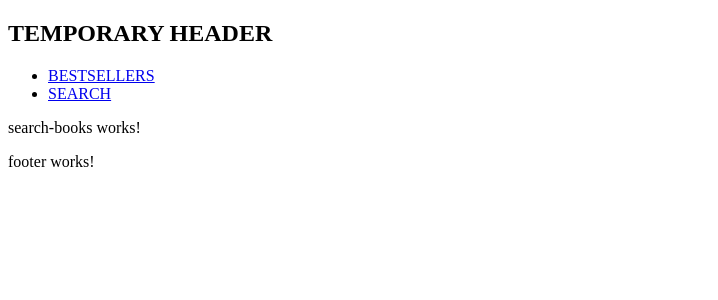
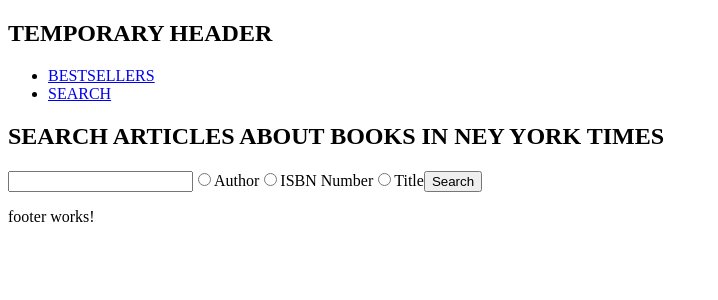
Before and after one commit to OskarPrzydatek/NYTBooks, an Angular app: page /search in a window 1280 px wide. Shown: the top 300 px of the page, without its empty margins (0-718 px from the left). Built offline with nearby package versions, Linux system fonts and the light colour scheme.

Commit message:
search api connection done

```diff
--- a/src/app/app.module.ts
+++ b/src/app/app.module.ts
@@ -8,6 +8,7 @@
 import { SearchBooksComponent } from './components/search-books/search-books.component';
 import { NavBarComponent } from './components/nav-bar/nav-bar.component';
 import { FooterComponent } from './components/footer/footer.component';
+import { ReactiveFormsModule } from '@angular/forms';
 
 @NgModule({
   declarations: [
@@ -20,7 +21,8 @@
   imports: [
     BrowserModule,
     HttpClientModule,
-    AppRoutingModule
+    AppRoutingModule,
+    ReactiveFormsModule
   ],
   providers: [],
   bootstrap: [AppComponent]
--- a/src/app/components/bestsellers-list/bestsellers-list.component.html
+++ b/src/app/components/bestsellers-list/bestsellers-list.component.html
@@ -1,11 +1,9 @@
-<section>
 <article>
   <ul>
-      <li *ngFor="let book of books">
+    <li *ngFor="let book of bestsellers">
       <h1>{{book.title}}</h1>
       <p>{{book.description}}</p>
       <div class="temporary-image" [ngStyle]="{'background-image': 'url(' + book.book_image + ')'}"></div>
     </li>
   </ul>
 </article>
-</section>
--- a/src/app/components/bestsellers-list/bestsellers-list.component.ts
+++ b/src/app/components/bestsellers-list/bestsellers-list.component.ts
@@ -7,7 +7,7 @@
   styleUrls: ['./bestsellers-list.component.css']
 })
 export class BestsellersListComponent implements OnInit {
-  books: any[];
+  bestsellers: any[];
 
   constructor(private bestsellersList: BestsellersListService) { }
 
@@ -17,6 +17,6 @@
 
   getList(): void {
     this.bestsellersList.getList()
-      .subscribe(list => (this.books = list.results.books));
+      .subscribe(list => (this.bestsellers = list.results.books));
   }
 }
--- a/src/app/components/search-books/search-books.component.html
+++ b/src/app/components/search-books/search-books.component.html
@@ -1 +1,41 @@
-<p>search-books works!</p>
+<article>
+
+  <header>
+    <h1>SEARCH ARTICLES ABOUT BOOKS IN NEY YORK TIMES</h1>
+  </header>
+
+  <form [formGroup]="searchForm" (ngSubmit)="onSubmit(searchForm.value)">
+    <!-- target.value -->
+    <label>
+      <input formControlName="searchValue" type="text" maxlength="20" />
+    </label>
+    <!-- target.type -->
+    <input formControlName="searchTarget" type="radio" id="author" name="searchTarget" value="author">
+    <label for="author">Author</label>
+
+    <input formControlName="searchTarget" type="radio" id="isbn" name="searchTarget" value="isbn" >
+    <label for="isbn">ISBN Number</label>
+
+    <input formControlName="searchTarget" type="radio" id="title" name="searchTarget" value="title" >
+    <label for="title">Title</label>
+
+    <button type="submit">Search</button>
+  </form>
+
+<!-- if statement here -->
+  <div *ngIf="foundBooks !== null; then thenBlock else elseBlock"></div>
+  <ng-template #thenBlock>
+    <ul>
+      <li *ngFor="let book of foundBooks">
+        <h1>{{book.book_title}}</h1>
+        <p>by {{book.byline}}</p>
+        <p>{{book.summary}}</p>
+        <a href="{{book.url}}" target="_blank">To Article</a>
+      </li>
+    </ul>
+  </ng-template>
+  <ng-template #elseBlock>
+    <p>Ojoj :(</p>
+  </ng-template>
+
+</article>
--- a/src/app/components/search-books/search-books.component.ts
+++ b/src/app/components/search-books/search-books.component.ts
@@ -1,4 +1,6 @@
 import { Component, OnInit } from '@angular/core';
+import {SearchBooksService} from '../../services/search-books/search-books.service';
+import {FormBuilder} from '@angular/forms';
 
 @Component({
   selector: 'app-search-books',
@@ -6,10 +8,32 @@
   styleUrls: ['./search-books.component.css']
 })
 export class SearchBooksComponent implements OnInit {
+  foundBooks: any[];
+  targetURL: string;
+  searchForm;
 
-  constructor() { }
-
-  ngOnInit(): void {
+  constructor(private searchBooks: SearchBooksService,
+              private formBuilder: FormBuilder) {
+    this.searchForm = this.formBuilder.group({
+      searchTarget: '',
+      searchValue: ''
+    });
   }
 
+  ngOnInit(): void { }
+
+  onSubmit(value): void {
+    this.buildTarget(value);
+    this.search();
+  }
+
+  search(): void {
+    this.searchBooks.search(this.targetURL)
+      .subscribe(list => (this.foundBooks = list.results));
+  }
+
+  buildTarget(value): string {
+    console.log(value);
+    return this.targetURL = `${value.searchTarget}=${value.searchValue.toString().replace(/\\s/g, '+').toLowerCase()}`;
+  }
 }
--- /dev/null
+++ b/src/app/services/search-books/search-books.service.ts
@@ -0,0 +1,15 @@
+import { Injectable } from '@angular/core';
+import {HttpClient} from '@angular/common/http';
+import {Observable} from 'rxjs';
+import {environment} from '../../../environments/environment.api';
+
+@Injectable({
+  providedIn: 'root'
+})
+export class SearchBooksService {
+  constructor(private http: HttpClient) { }
+
+  search(target): Observable<any> {
+    return this.http.get(environment.searchURL(target));
+  }
+}
--- a/src/environments/environment.api.ts
+++ b/src/environments/environment.api.ts
@@ -2,5 +2,8 @@
   APIkey: `FICEDLEAGrAn94GMwiMPQU30WDXpvOl2`,
   bestsellersURL(): string {
     return `https://api.nytimes.com/svc/books/v3/lists/current/hardcover-fiction.json?api-key=${this.APIkey}`;
+  },
+  searchURL(target): string {
+    return `https://api.nytimes.com/svc/books/v3/reviews.json?${target}&api-key=${this.APIkey}`;
   }
 };
```
Also changed, not shown: 1 other file (tests, documents, lock files or other folders). Lines whose indentation alone changed are shown as unchanged.
